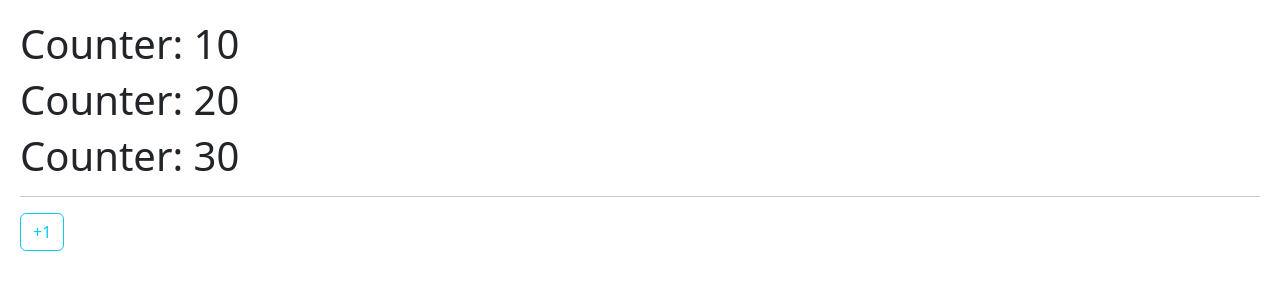
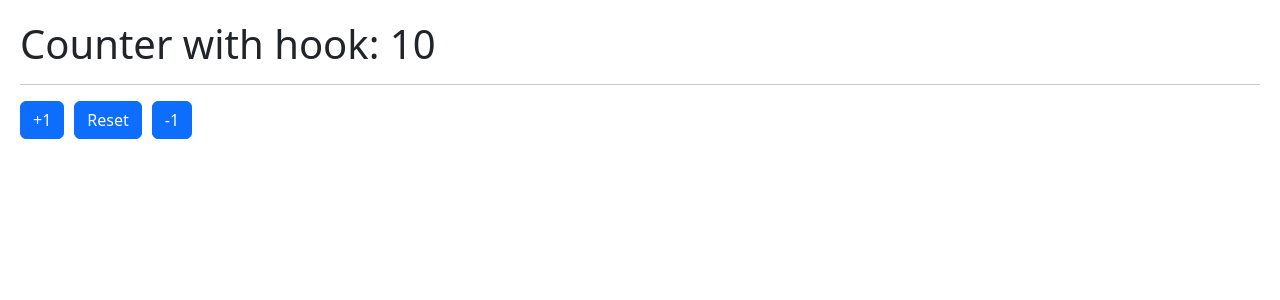
Before and after one commit to jennIntriago/HooksApp, a React (Vite) app: page / in a window 1280 px wide. Shown: the top 300 px of the page. Built offline with nearby package versions, Linux system fonts and the light colour scheme.

Commit message:
Custom Hook con counterApp

```diff
--- /dev/null
+++ b/src/01-useState/CounterWithCustomHook.jsx
@@ -0,0 +1,21 @@
+import { useCounter } from "./hooks/useCounter";
+
+export const CounterWithCustomHook = () => {
+  const { counter, increment } = useCounter();
+  return (
+    <>
+      <h1>Counter with hook: {counter}</h1>
+      <hr></hr>
+      <button
+        className="btn btn-primary"
+        onClick={() => {
+          increment();
+        }}
+      >
+        +1
+      </button>
+      <button className="btn btn-primary">Reset</button>
+      <button className="btn btn-primary">-1</button>
+    </>
+  );
+};
--- /dev/null
+++ b/src/01-useState/hooks/useCounter.js
@@ -0,0 +1,23 @@
+import { useState } from "react";
+
+// En react es una buena practica nombrar un custom hook con use al inicio
+export const useCounter = (initialValue = 10) => {
+  const [counter, setCounter] = useState(initialValue);
+
+  const increment = () => {
+    setCounter(counter + 1);
+  };
+
+  const decrement = () => {
+    setCounter(counter - 1);
+  };
+
+  const reset = () => {
+    setCounter(counter);
+  };
+
+  return {
+    counter,
+    increment,
+  };
+};
--- a/src/main.jsx
+++ b/src/main.jsx
@@ -1,12 +1,13 @@
 import React from "react";
 import ReactDOM from "react-dom/client";
-import { CounterApp } from "./01-useState/CounterApp";
+// import { CounterApp } from "./01-useState/CounterApp";
+import { CounterWithCustomHook } from "./01-useState/CounterWithCustomHook";
 // import { HooksApp } from "./HooksApp";
 
 import "./index.css";
 
 ReactDOM.createRoot(document.getElementById("root")).render(
   <React.StrictMode>
-    <CounterApp />
+    <CounterWithCustomHook />
   </React.StrictMode>
 );
```
